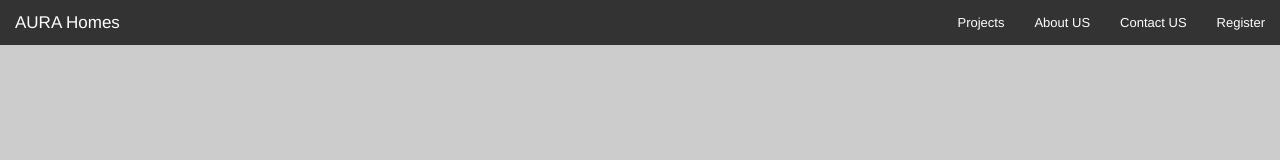
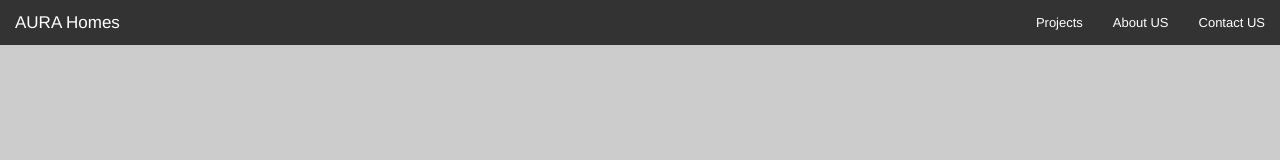
Before and after one commit to SKWebDesign/Aura, a website: page index.html in a window 1280 px wide. Shown: the top 160 px of the page. Drawn offline with Linux system fonts and the light colour scheme; placeholder pictures from the web are drawn by us.

Commit message:
Hide Register
Remove Register section for the prototype demo

```diff
--- a/index.html
+++ b/index.html
@@ -23,7 +23,7 @@
           <li><a href="#" onclick="showProjectDiv()">Projects</a></li>
           <li><a href="#" onclick="showAboutDiv()">About US</a></li>
           <li><a href="#" onclick="showContactDiv()">Contact US</a></li>
-          <li><a href="#" onclick="showInfoDiv()">Register</a></li>
+          <!--<li><a href="#" onclick="showInfoDiv()">Register</a></li>-->
         </ul>
       </section>
     </nav>
```
